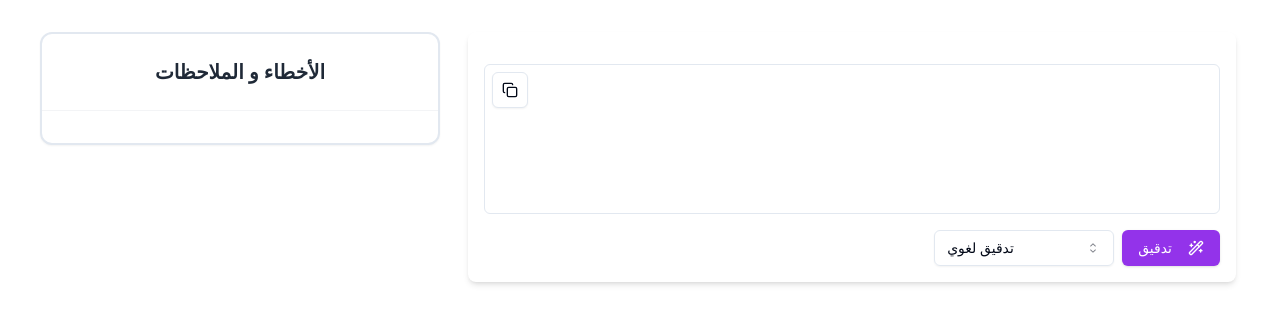
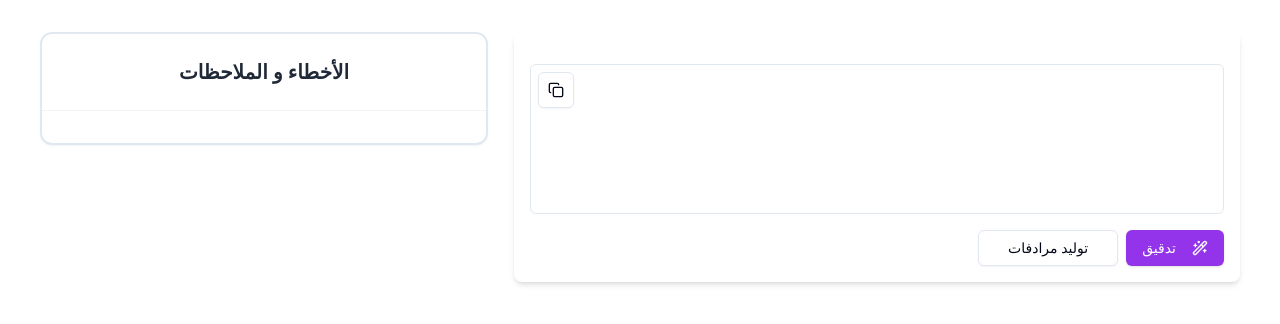
Before and after one commit to kha09/allam_nu7aa, a Next.js app: page / in a window 1280 px wide. Shown: the top 324 px of the page. Built offline with nearby package versions, Linux system fonts and the light colour scheme.

Commit message:
added mouse highlight checker

```diff
--- a/src/app/page.tsx
+++ b/src/app/page.tsx
@@ -16,7 +16,7 @@ export default function Home() {
   return (
     <main className="flex min-h-screen p-8 justify-center">
       <div className="flex gap-6 max-w-[1200px] w-full">
-        <div className="w-[400px]">
+        <div className="w-[450px]">
           <ErrorDisplay corrections={corrections} />
         </div>
         <div className="flex-1">
--- a/src/components/error-display.tsx
+++ b/src/components/error-display.tsx
@@ -18,7 +18,7 @@ export function ErrorDisplay({ corrections }: ErrorDisplayProps) {
           <div key={index} className="py-2 border-b border-gray-100 last:border-b-0">
             <p className="text-gray-500 text-sm mb-1">{correction['نوع الخطأ'] || correction['نوع_الخطأ']}</p>
             <div className="flex items-center gap-2 text-lg">
-              <span className="text-red-500 font-bold">{correction['الكلمة الخاطئة'] || correction['خطأ']}</span>
+              <span className="text-red-500 font-bold">{correction['الكلمة الخاطئة'] || correction['خطأ'] || correction['الكلمة_الخاطئة']}</span>
               <span className="text-gray-400">◄</span>
               <span className="text-blue-500">{correction['تصحيح الكلمة'] || correction['تصحيح_الكلمة']}</span>
             </div>
--- a/src/components/text-editor.tsx
+++ b/src/components/text-editor.tsx
@@ -1,9 +1,8 @@
 'use client'
 
 import React, { useState, useEffect, useRef } from 'react'
-import { Check, ChevronDown, Copy, Edit, Wand2 } from 'lucide-react'
+import { Copy, Wand2 } from 'lucide-react'
 import { Button } from "@/components/ui/button"
-import { Select, SelectContent, SelectItem, SelectTrigger, SelectValue } from "@/components/ui/select"
 import { watsonApi, WatsonResponse, ErrorItem } from '@/lib/watson-api'
 
 interface ErrorInfo {
@@ -26,11 +25,42 @@ export function TextEditor({ onErrorsFound }: TextEditorProps) {
   const [isLoading, setIsLoading] = useState(false)
   const [error, setError] = useState<string | null>(null)
   const [currentErrors, setCurrentErrors] = useState<ErrorItem[]>([])
+  const [selectedText, setSelectedText] = useState("")
   const hideTimeoutRef = useRef<NodeJS.Timeout | null>(null)
 
   const getErrorWord = (error: ErrorItem) => error["خطأ"] || error["الكلمة الخاطئة"] || "";
   const getErrorType = (error: ErrorItem) => error["نوع_الخطأ"] || error["نوع الخطأ"] || "";
   const getErrorCorrection = (error: ErrorItem) => error["تصحيح_الكلمة"] || error["تصحيح الكلمة"] || "";
+
+  const handleTextSelection = () => {
+    const selection = window.getSelection();
+    if (selection) {
+      const text = selection.toString().trim();
+      setSelectedText(text);
+      console.log('Selected text:', text);
+    }
+  };
+
+  const handleGenerateSynonyms = async () => {
+    if (!selectedText) {
+      console.log('No text selected');
+      return;
+    }
+
+    console.log('Generating synonyms for:', selectedText);
+    // TODO: Implement actual API call here
+    // For now, just log to console
+    try {
+      const mockApiCall = {
+        method: 'POST',
+        url: '/api/synonyms',
+        body: { text: selectedText }
+      };
+      console.log('API call would be:', mockApiCall);
+    } catch (err) {
+      console.error('Error generating synonyms:', err);
+    }
+  };
 
   const markErrorsInText = (text: string, errors: ErrorItem[]) => {
     console.log('Marking errors in text:', { text, errors });
@@ -208,6 +238,7 @@ export function TextEditor({ onErrorsFound }: TextEditorProps) {
             setCurrentErrors([]);
             onErrorsFound([]); // Clear errors in parent when input changes
           }}
+          onMouseUp={handleTextSelection}
         />
         {errorInfo && (
           <div
@@ -264,14 +295,13 @@ export function TextEditor({ onErrorsFound }: TextEditorProps) {
             <Wand2 className="ml-2 h-4 w-4" />
             {isLoading ? 'جاري التدقيق...' : 'تدقيق'}
           </Button>
-          <Select defaultValue="translate">
-            <SelectTrigger className="w-[180px]">
-              <SelectValue placeholder="اختر الإجراء" />
-            </SelectTrigger>
-            <SelectContent>
-              <SelectItem value="translate">تدقيق لغوي</SelectItem>
-            </SelectContent>
-          </Select>
+          <Button
+            variant="outline"
+            className="w-[140px]"
+            onClick={handleGenerateSynonyms}
+          >
+            توليد مرادفات
+          </Button>
         </div>
       </div>
       {error && (
--- a/src/lib/watson-api.ts
+++ b/src/lib/watson-api.ts
@@ -3,6 +3,7 @@ export interface ErrorItem {
   "خطأ"?: string;
   // Alternative format
   "الكلمة الخاطئة"?: string;
+  "الكلمة_الخاطئة"?: string;
   // Common fields that can use either space or underscore
   "نوع الخطأ"?: string;
   "نوع_الخطأ"?: string;
```
